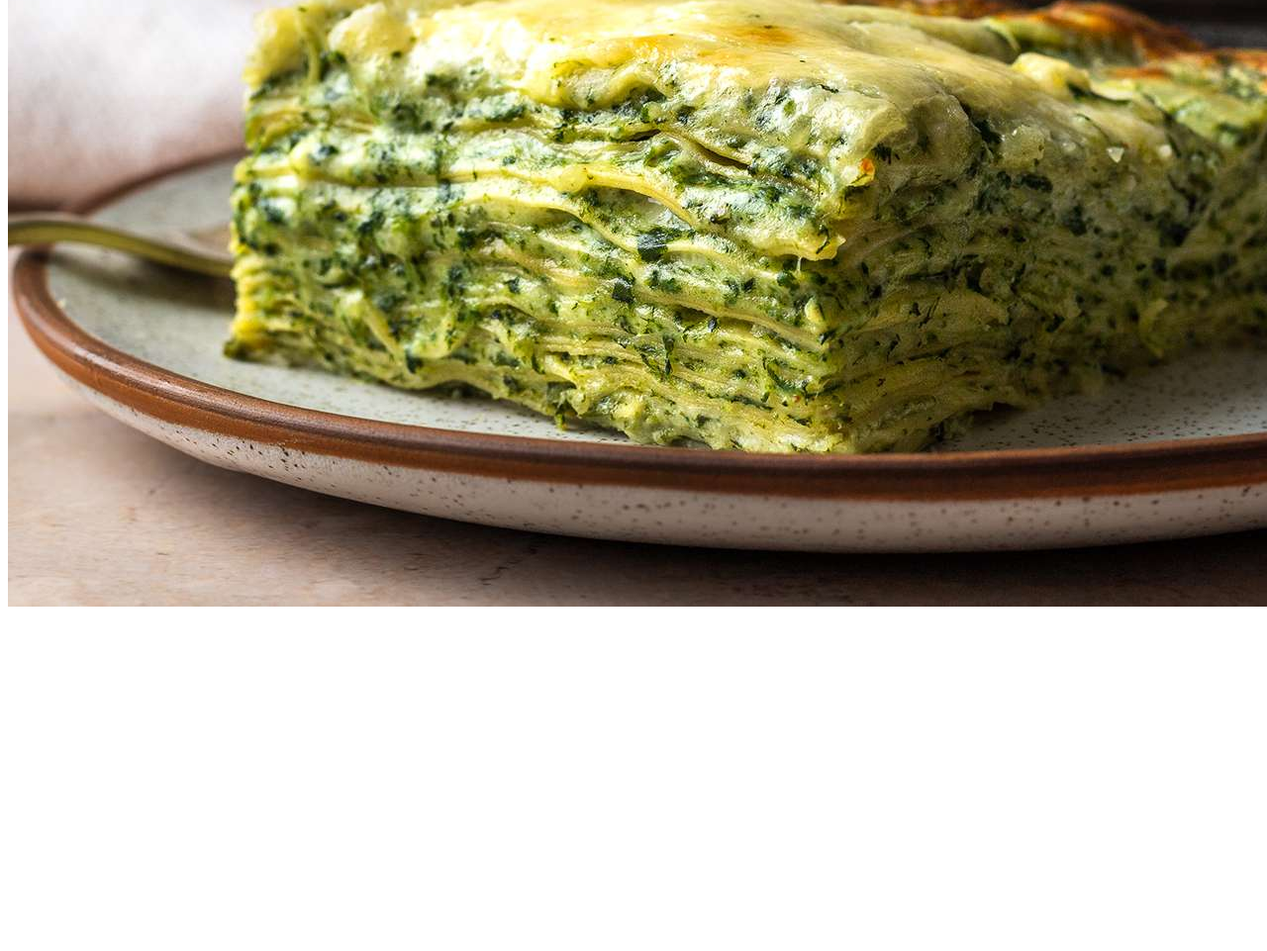
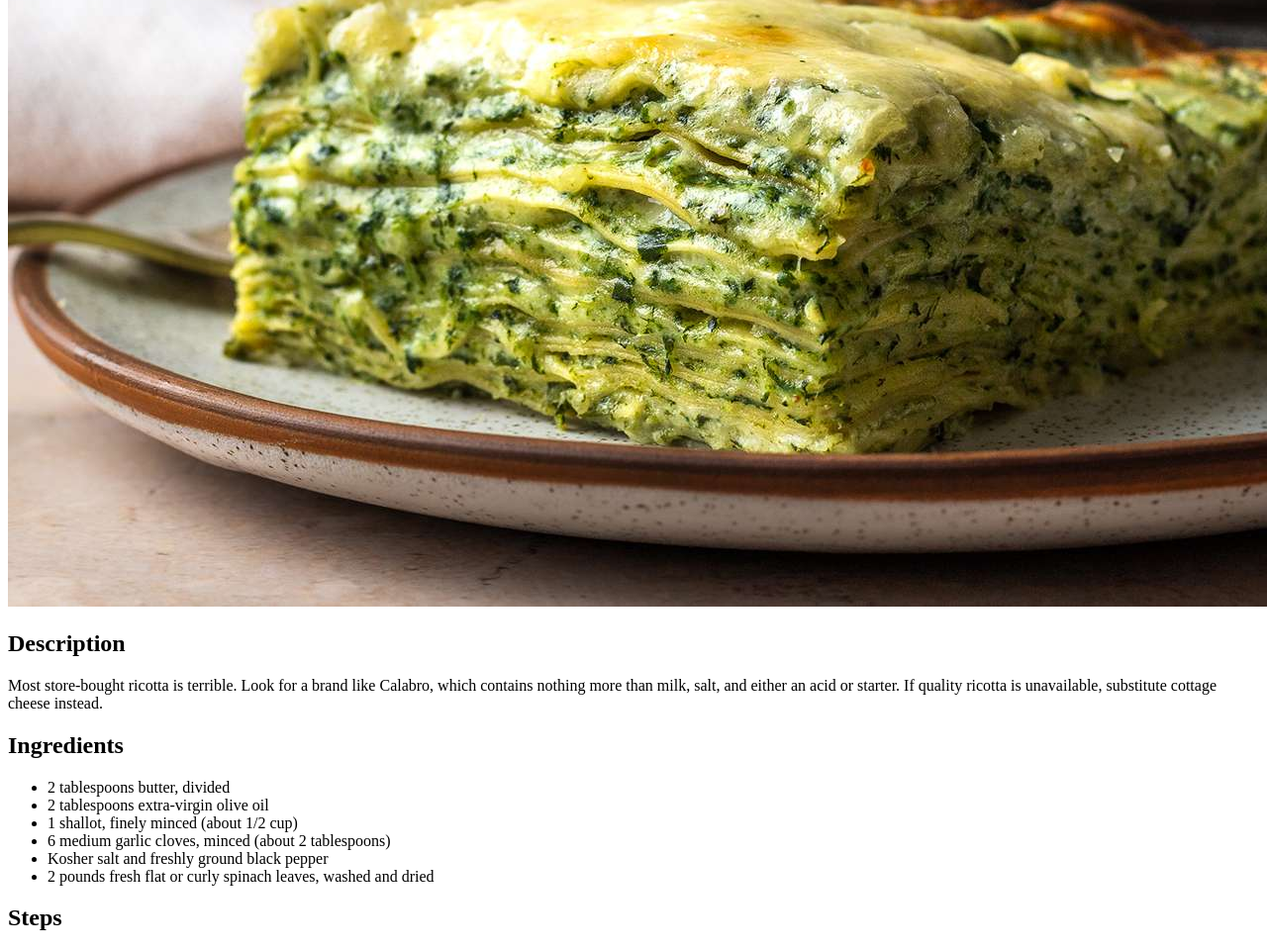
Before and after one commit to guentur/odin-recipes, a plain HTML site: page recipes/lasagna.html in a window 1280 px wide. Shown: the part 592-1553 px from the top of the page at 99% size. Before the commit the page ends 1217 px from the top, so only its background shows below. Drawn offline with Linux system fonts and the light colour scheme.

Commit message:
+ description to lasagna recipe

```diff
--- a/recipes/lasagna.html
+++ b/recipes/lasagna.html
@@ -9,5 +9,24 @@
     <h1>Spinach Lasagna</h1>
 
     <img src="../img/spinach-lasagna.jpg" alt="">
+
+    <h2>Description</h2>
+    <p>
+        Most store-bought ricotta is terrible. Look for a brand like Calabro, which contains nothing more than milk, salt, and either an acid or starter. If quality ricotta is unavailable, substitute cottage cheese instead.
+    </p>
+
+    <h2>Ingredients</h2>
+    <ul>
+        <li>
+            2 tablespoons butter, divided
+        </li>
+        <li>2 tablespoons extra-virgin olive oil</li>
+        <li>1 shallot, finely minced (about 1/2 cup)</li>
+        <li>6 medium garlic cloves, minced (about 2 tablespoons)</li>
+        <li>Kosher salt and freshly ground black pepper</li>
+        <li>2 pounds fresh flat or curly spinach leaves, washed and dried</li>
+    </ul>
+    <h2>Steps</h2>
+
 </body>
 </html>
```
